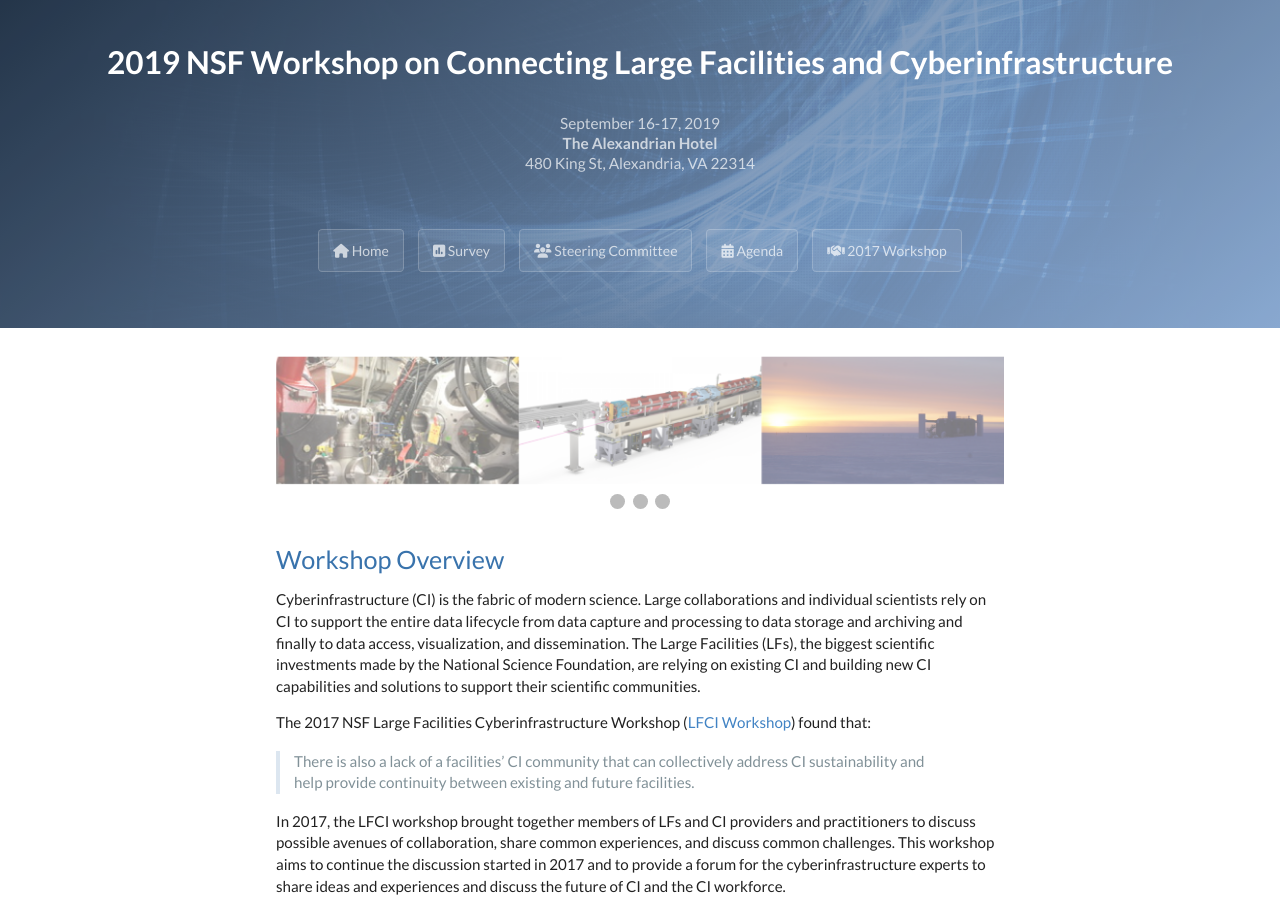
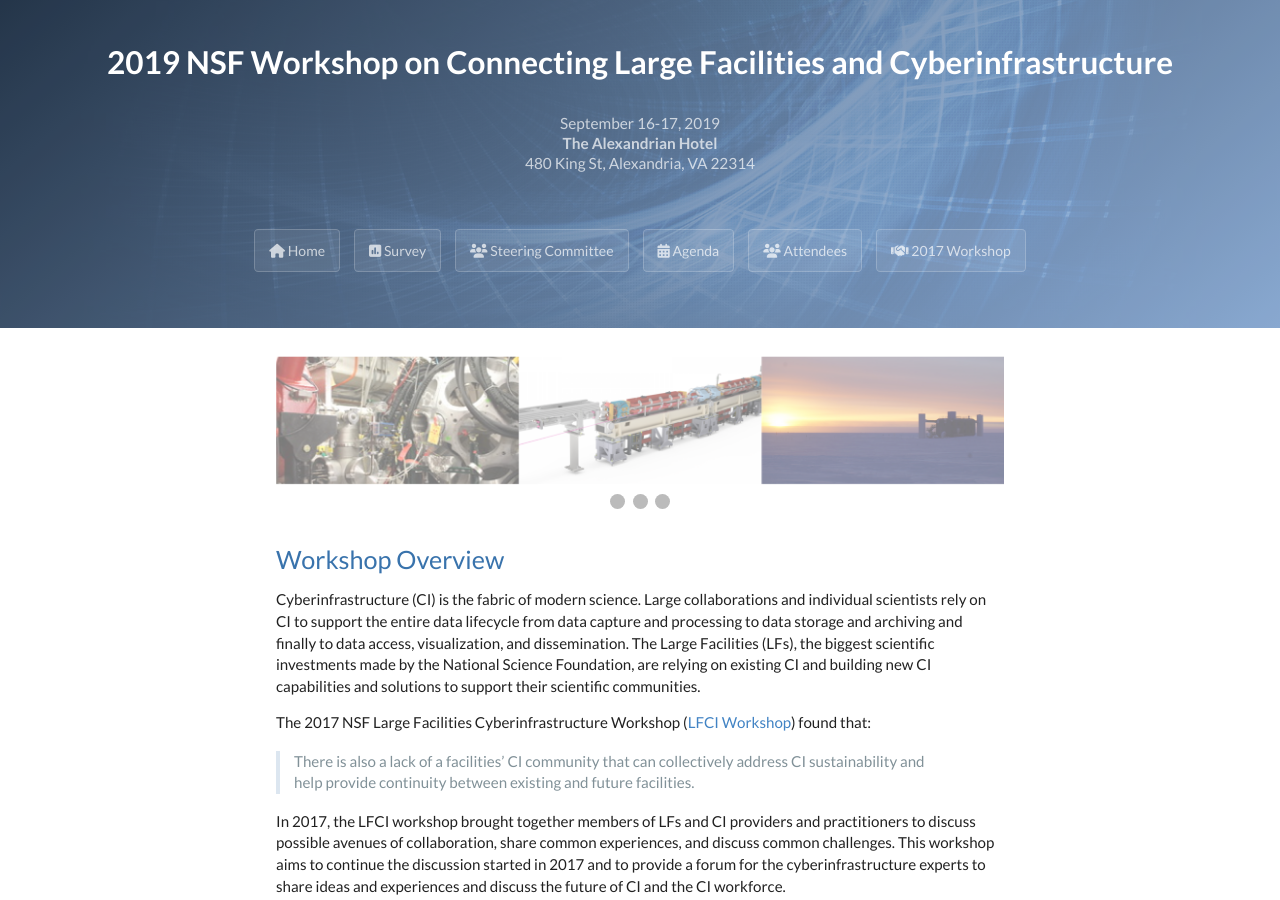
Before and after one commit to facilitiesci/facilitiesci.github.io, a Jekyll site: the page built from index.md, in a window 1280 px wide and 900 px high. Built offline with Jekyll 4.4.1, drawn with Linux system fonts in a browser that asks for light colours; nearby versions of some CDN libraries.

Commit message:
Update page-header.html

```diff
--- a/_includes/page-header.html
+++ b/_includes/page-header.html
@@ -7,6 +7,7 @@
         <a href="http://tinyurl.com/facilitiesci" class="btn" target="_blank"><i class="fas fa-poll"></i> Survey</a>
         <a href="steering_committee.html" class="btn"><i class="fas fa-users"></i> Steering Committee</a>
         <a href="agenda.html" class="btn"><i class="fas fa-calendar-alt"></i> Agenda</a>
+        <a href="attendees.html" class="btn"><i class="fas fa-users"></i> Attendees</a>
         <a href="2017.html" class="btn"><i class="fas fa-handshake"></i> 2017 Workshop</a>
     </div>
 </section>
```
